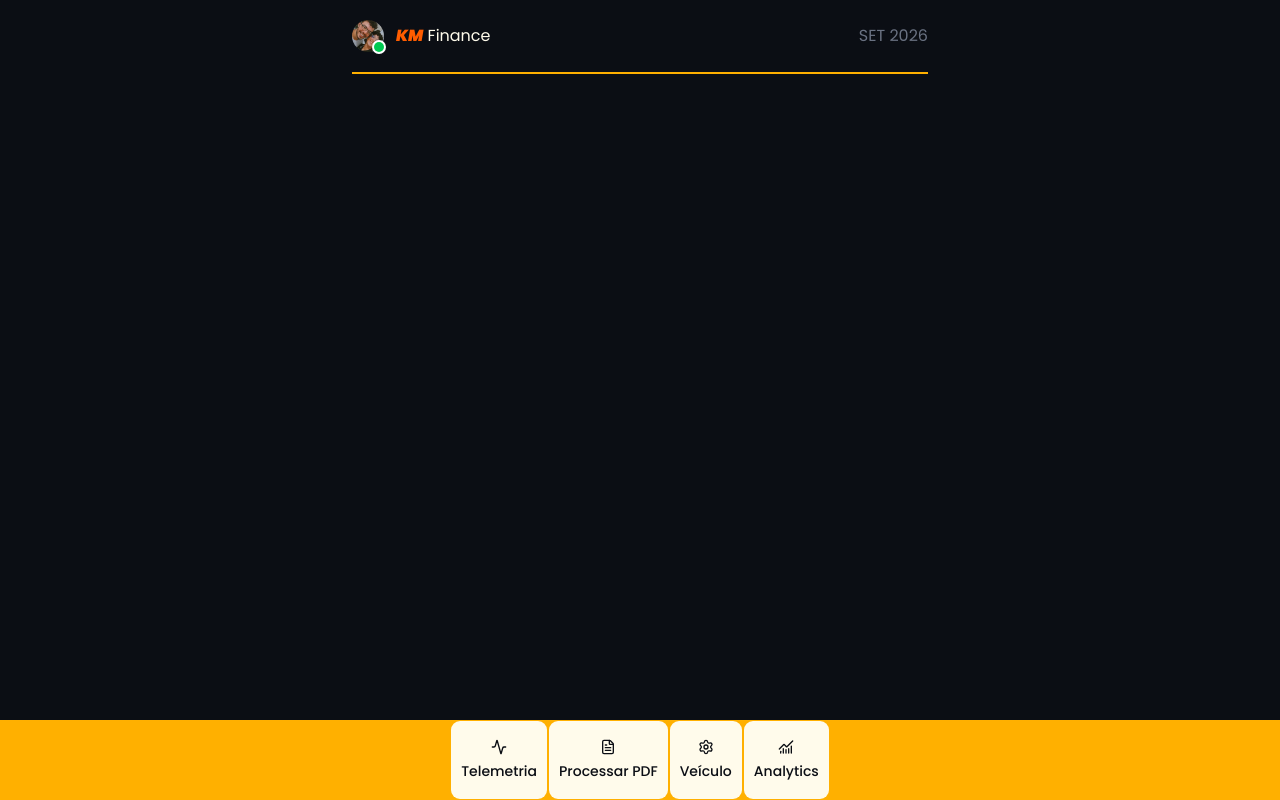
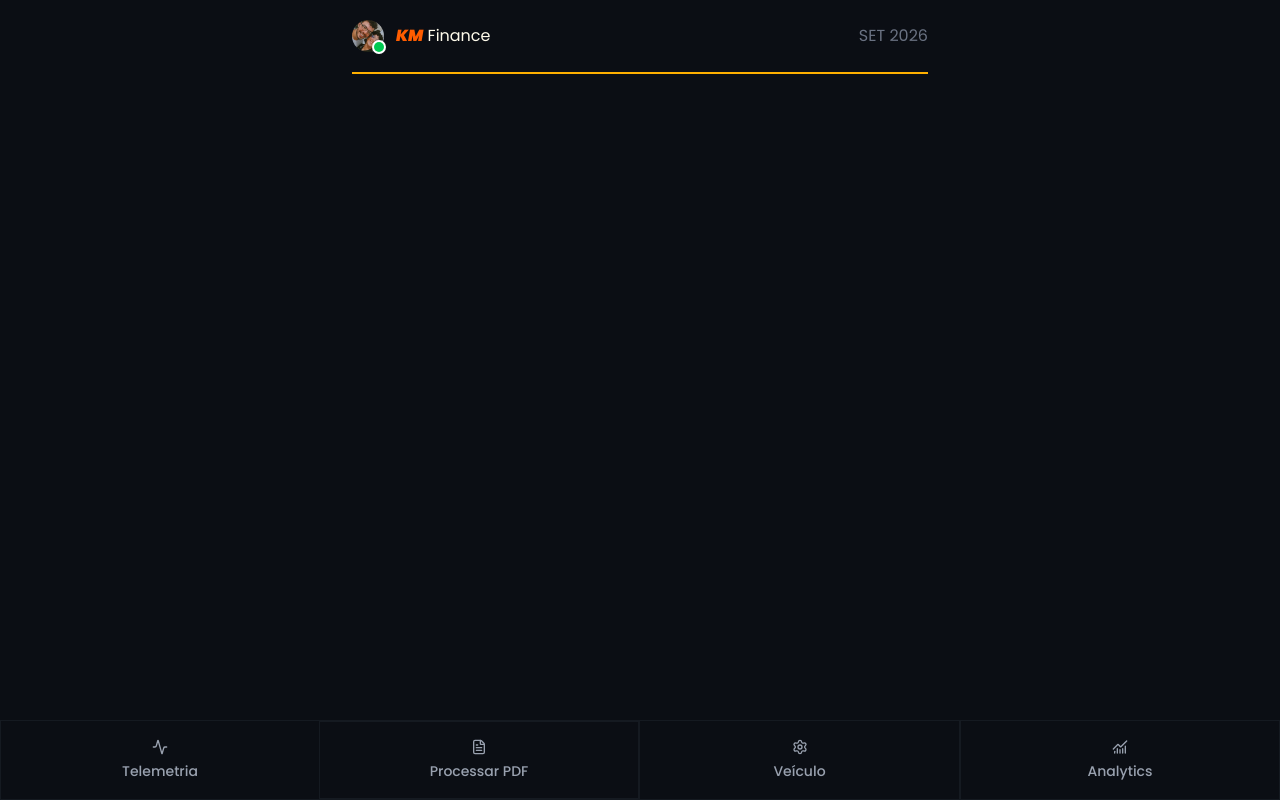
Before and after one commit to Williais/Frontend_KmFinance, a React (Vite) app: page / in a window 1280 px wide. Built offline with nearby package versions, Linux system fonts and the light colour scheme; a web font is replaced by a local one.

Commit message:
feat: update BottonBar component styling and layout

```diff
--- a/src/components/BottonBar.tsx
+++ b/src/components/BottonBar.tsx
@@ -4,24 +4,24 @@ import { Activity, FileText, Settings, ChartNoAxesCombined } from "lucide-react"
 export function BottonBar(){
 
     return(
-        <div className="w-full flex justify-center bg-amarelo-alerta items-center fixed bottom-0 left-0 right-0 z-50">
+        <div className="w-full flex justify-center items-center fixed bottom-0 left-0 right-0 z-50">
 
-            <Button className="flex bg-amber-50 text-background-primario flex-col h-20">
+            <Button className="flex flex-col h-20 w-1/4 bg-background-primario text-gray-400 rounded-none border-background-secundario focus:border-0 focus:border-t-2 focus:border-laranja-motor focus:text-amber-50">
                 <Activity />
                 Telemetria
             </Button>
 
-            <Button className="flex bg-amber-50 text-background-primario flex-col h-20">
+            <Button className="flex flex-col h-20 w-1/4 bg-background-primario text-gray-400 rounded-none border-2 border-background-secundario  border-l-0 focus:border-0 focus:border-t-2 focus:border-laranja-motor focus:text-amber-50">
                 <FileText />
                 Processar PDF
             </Button>
 
-            <Button className="flex bg-amber-50 text-background-primario flex-col h-20">
+            <Button className="flex  flex-col h-20 w-1/4 bg-background-primario text-gray-400 rounded-none border-background-secundario  border-l-0 focus:border-0 focus:border-t-2 focus:border-laranja-motor focus:text-amber-50">
                 <Settings />
                 Veículo
             </Button>
 
-            <Button className="flex bg-amber-50 text-background-primario flex-col h-20">
+            <Button className="flex flex-col h-20 w-1/4 bg-background-primario text-gray-400 rounded-none border-background-secundario border-l-none focus:border-0 focus:border-t-2 focus:border-laranja-motor focus:text-amber-50">
                 <ChartNoAxesCombined />
                 Analytics
             </Button>
```
